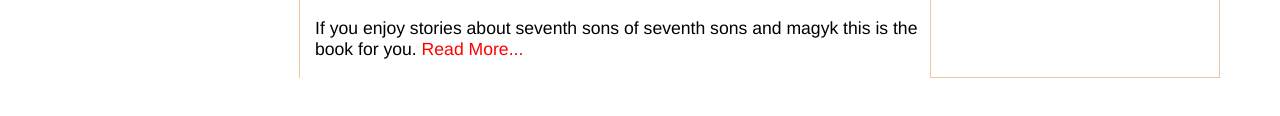
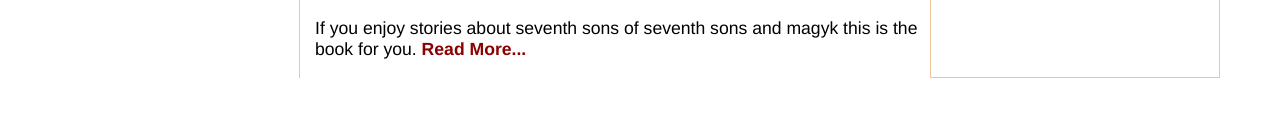
Before and after one commit to thanhthu2411/wdd131, a plain HTML site: page week5/blog/index.html in a window 1280 px wide. Shown: the part 584-700 px from the top of the page. Drawn offline with Linux system fonts and the light colour scheme.

Commit message:
accessibility

```diff
--- a/week5/blog/blog.css
+++ b/week5/blog/blog.css
@@ -79,7 +79,8 @@ h2 {
 
 .read-more {
     text-decoration: none;
-    color: red;
+    color: #8B0000;
+    font-weight: bold;
 }
 
 
```
